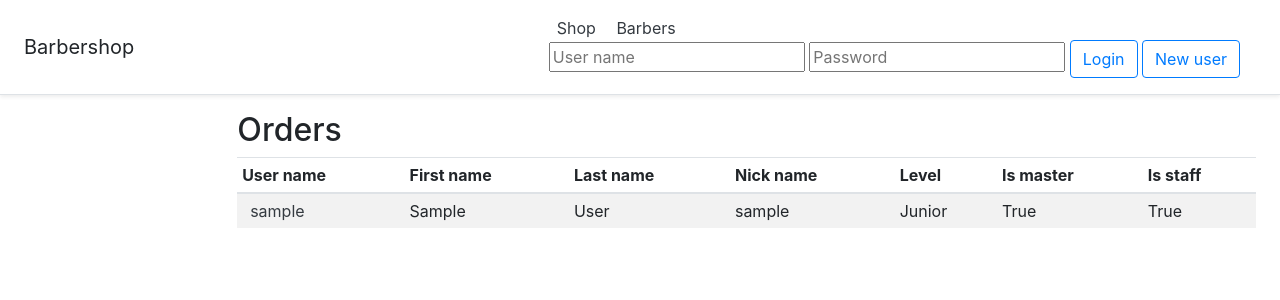
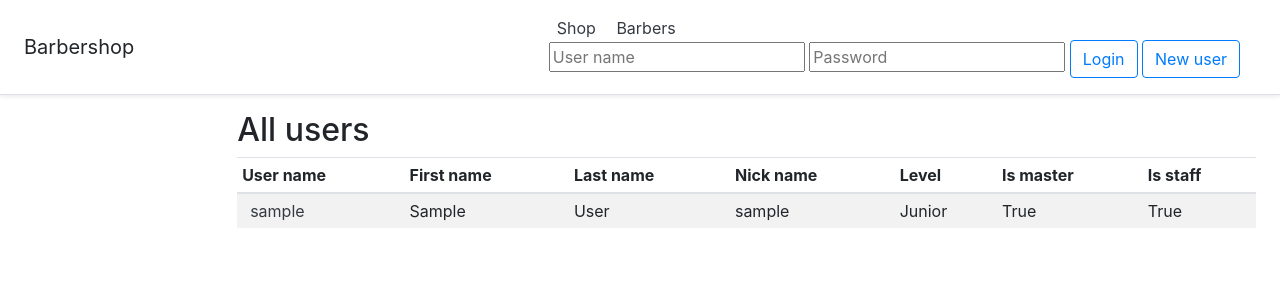
Before and after one commit to CobraSEA/MA_barbershop, a Django app: page /users/all_users/ in a window 1280 px wide. Shown: the top 300 px of the page. Run offline with Django 3.2, Linux system fonts and the light colour scheme; tables that the repository leaves empty hold one stand-in row (values such as "Sample post"); some libraries are stand-ins or nearby versions.

Commit message:
change fill additional context for all users page in get_context_data

```diff
--- a/users/templates/users/all_users.html
+++ b/users/templates/users/all_users.html
@@ -66,7 +66,7 @@
 </div>
 
   <main role="main" class="col-md-9 ml-sm-auto col-lg-10 px-md-4">
-      <h2>Orders</h2>
+      <h2>All users</h2>
       <div class="table-responsive">
         <table class="table table-striped table-sm">
           <thead>
--- a/users/views.py
+++ b/users/views.py
@@ -36,11 +36,12 @@ class UserUpdateView(generic.edit.UpdateView):
     fields = ['is_master', 'is_staff', 'nick_name', 'level']
     success_url = reverse_lazy('users:all_users')
     template_name = 'users/user_update.html'
-    extra_context = {'procedures': Procedures.objects.all()}
+    # extra_context = {'procedures': Procedures.objects.all()}
 
     def get_context_data(self, *args, **kwargs):
         context = super().get_context_data(*args, **kwargs)
         master_proc = [t.procedure_id for t in MasterProcedure.objects.filter(master=self.object)]
+        context['procedures'] = Procedures.objects.all()
         master_procedure = {}
         for p in context['procedures']:
             master_procedure[p.name] = p.pk in master_proc
```
